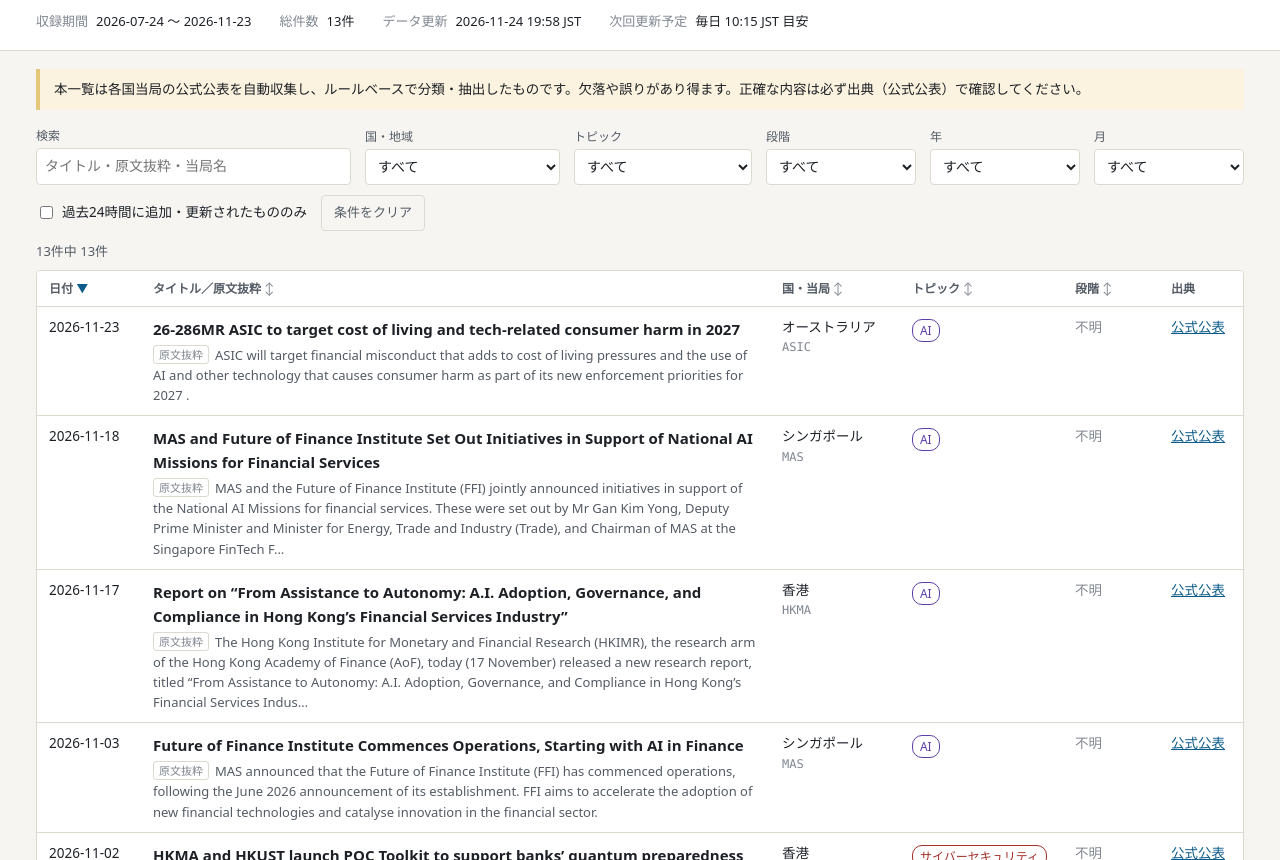
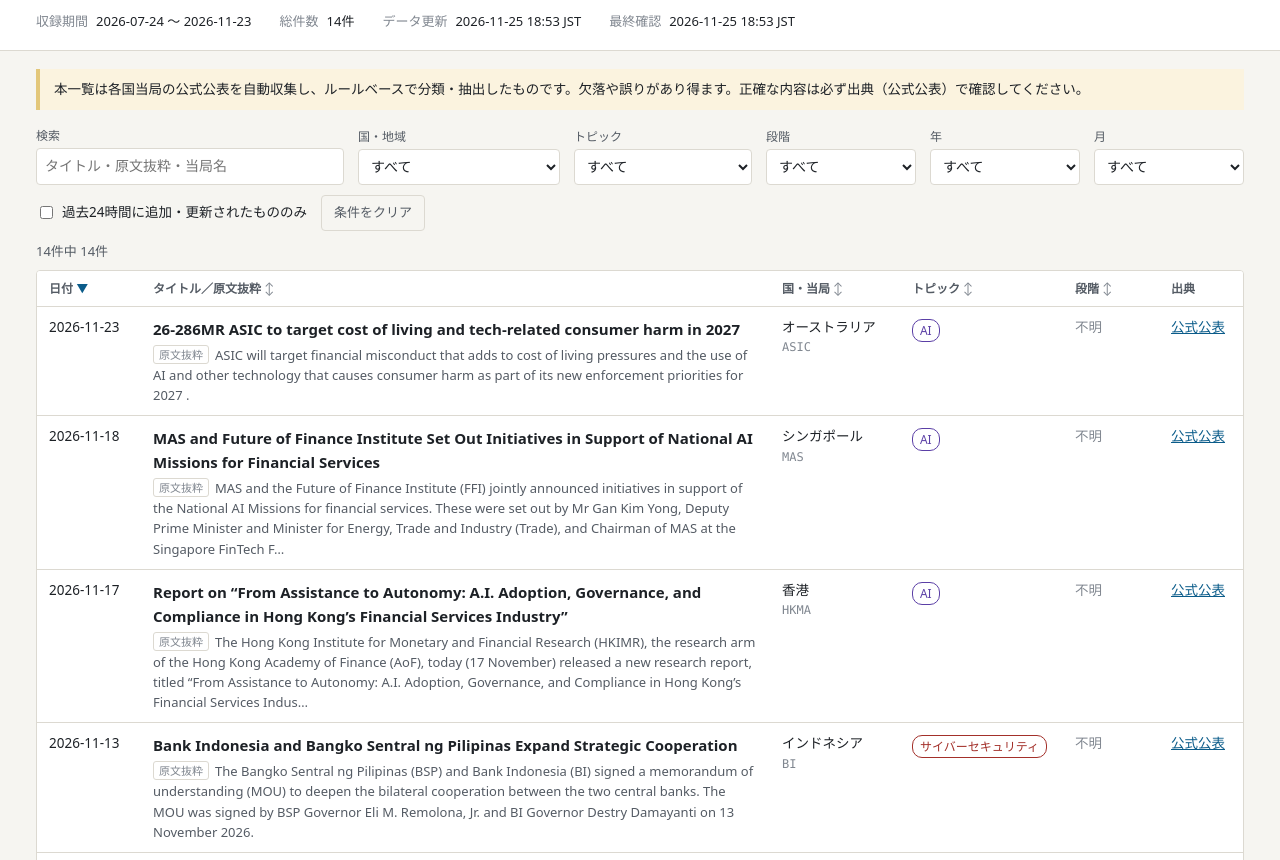
Before and after one commit to jawfishlab/jawfishlab.github.io, a plain HTML site: page reg-watch/index.html in a window 1280 px wide. Shown: the part 90-950 px from the top of the page. Drawn offline with Linux system fonts and the light colour scheme.

Commit message:
data: publish regulation index

```diff
--- a/reg-watch/app.js
+++ b/reg-watch/app.js
@@ -2,6 +2,7 @@
   "use strict";
 
   var DATA_URL = "data/updates.json";
+  var STATUS_URL = "data/status.json";
   var PAGE_SIZE = 30;
   var DAY_MS = 24 * 60 * 60 * 1000;
   var MONTHS = ["01", "02", "03", "04", "05", "06", "07", "08", "09", "10", "11", "12"];
@@ -24,7 +25,9 @@
     SG: "シンガポール",
     HK: "香港",
     JP: "日本",
-    AU: "オーストラリア"
+    AU: "オーストラリア",
+    MY: "マレーシア",
+    ID: "インドネシア"
   };
 
   var state = {
@@ -50,6 +53,7 @@
     range: document.getElementById("meta-range"),
     count: document.getElementById("meta-count"),
     generated: document.getElementById("meta-generated"),
+    checked: document.getElementById("meta-checked"),
     sortButtons: document.querySelectorAll("th button[data-sort]")
   };
 
@@ -309,6 +313,21 @@
     render();
   }
 
+  // "最終確認" comes from a separate heartbeat file that every run rewrites.
+  // It is optional: on any failure only that line stays "—".
+  fetch(STATUS_URL, { cache: "no-cache" })
+    .then(function (res) {
+      if (!res.ok) throw new Error("HTTP " + res.status);
+      return res.json();
+    })
+    .then(function (status) {
+      var iso = status && status.last_checked_at;
+      el.checked.textContent = typeof iso === "string" && !isNaN(Date.parse(iso)) ? formatJst(iso) : "—";
+    })
+    .catch(function () {
+      el.checked.textContent = "—";
+    });
+
   fetch(DATA_URL, { cache: "no-cache" })
     .then(function (res) {
       if (!res.ok) throw new Error("HTTP " + res.status);
--- /dev/null
+++ b/reg-watch/data/status.json
@@ -0,0 +1,4 @@
+{
+  "last_checked_at": "2026-11-25T09:53:25Z",
+  "item_count": 14
+}
--- a/reg-watch/data/updates.json
+++ b/reg-watch/data/updates.json
@@ -1,8 +1,8 @@
 {
   "schema_version": 1,
-  "generated_at": "2026-11-24T10:58:19Z",
-  "item_count": 13,
-  "filtered_out_count": 89,
+  "generated_at": "2026-11-25T09:53:25Z",
+  "item_count": 14,
+  "filtered_out_count": 108,
   "sources": [
     {
       "source_id": "mas_sg",
@@ -31,6 +31,20 @@
       "country_name": "Australia",
       "regulator": "ASIC",
       "listing_url": "https://www.asic.gov.au/newsroom/media-releases/"
+    },
+    {
+      "source_id": "ojk_id",
+      "country_code": "ID",
+      "country_name": "Indonesia",
+      "regulator": "OJK",
+      "listing_url": "https://ojk.go.id/en/berita-dan-kegiatan/siaran-pers/"
+    },
+    {
+      "source_id": "bi_id",
+      "country_code": "ID",
+      "country_name": "Indonesia",
+      "regulator": "BI",
+      "listing_url": "https://www.bi.go.id/en/publikasi/ruang-media/news-release/"
     }
   ],
   "items": [
@@ -104,6 +118,34 @@
       "legacy_labels": [
         "Category: RegulatoryUpdate",
         "Domain: Banking"
+      ]
+    },
+    {
+      "id": "bi_id-be6a183c5e145183",
+      "source_id": "bi_id",
+      "country_code": "ID",
+      "country_name": "Indonesia",
+      "regulator": "BI",
+      "title": "Bank Indonesia and Bangko Sentral ng Pilipinas Expand Strategic Cooperation",
+      "title_ja": null,
+      "url": "https://www.bi.go.id/en/publikasi/ruang-media/news-release/Pages/sp_2824826.aspx",
+      "published_at": "2026-11-13",
+      "collected_at": "2026-11-25T09:53:25Z",
+      "updated_at": "2026-11-25T09:53:25Z",
+      "topics": [
+        "cyber_security"
+      ],
+      "stage": "unknown",
+      "summary_ja": "The Bangko Sentral ng Pilipinas (BSP) and Bank Indonesia (BI) signed a memorandum of understanding (MOU) to deepen the bilateral cooperation between the two central banks. The MOU was signed by BSP Governor Eli M. Remolona, Jr. and BI Governor Destry Damayanti on 13 November 2026.",
+      "summary_method": "extractive",
+      "related_ids": [],
+      "legacy_labels": [
+        "Category: CyberResilience",
+        "Category: Forensics",
+        "Domain: Banking",
+        "Category: AML",
+        "Category: FinancialCrime",
+        "Domain: Compliance"
       ]
     },
     {
--- a/reg-watch/index.html
+++ b/reg-watch/index.html
@@ -20,7 +20,7 @@
         <div><dt>収録期間</dt><dd id="meta-range">—</dd></div>
         <div><dt>総件数</dt><dd id="meta-count">—</dd></div>
         <div><dt>データ更新</dt><dd id="meta-generated">—</dd></div>
-        <div><dt>次回更新予定</dt><dd>毎日 10:15 JST 目安</dd></div>
+        <div><dt>最終確認</dt><dd id="meta-checked">—</dd></div>
       </dl>
     </div>
   </header>
```
Also changed, not shown: reg-watch/feed.xml (+9 -1 lines).
